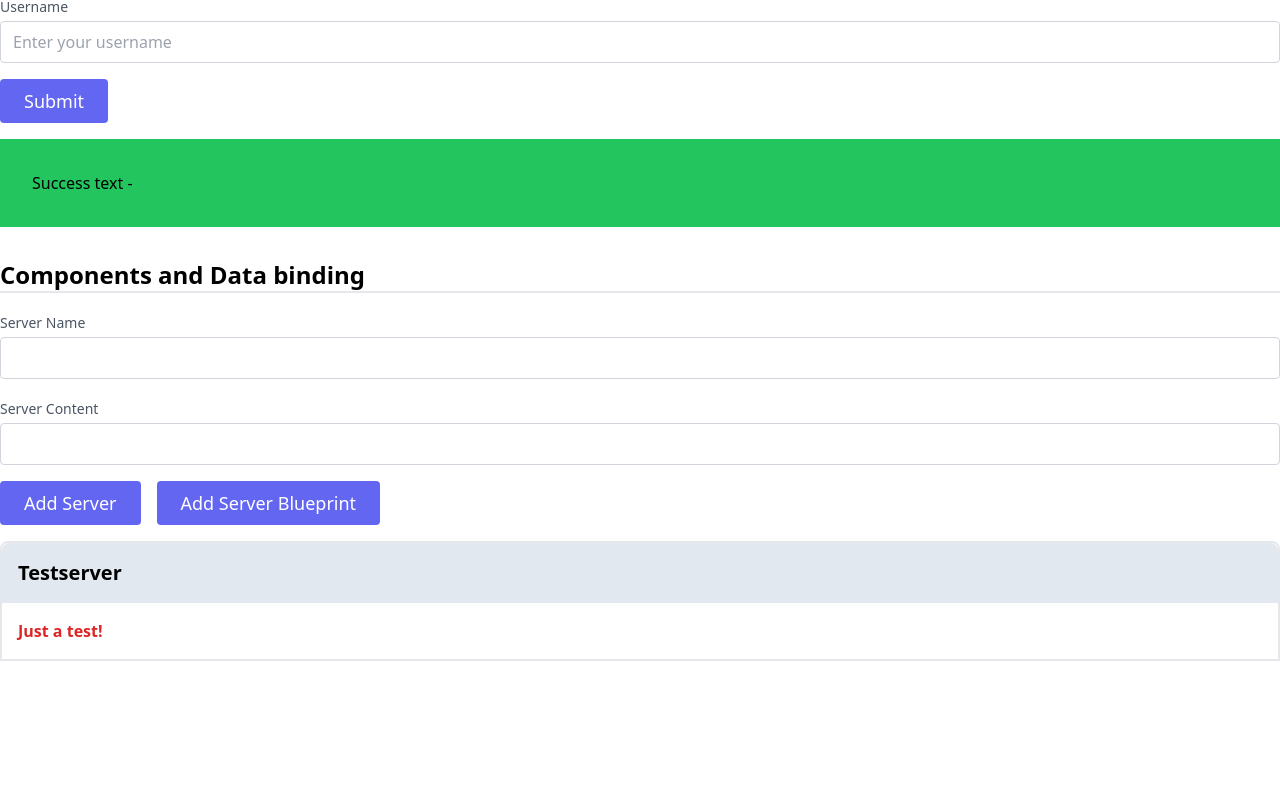
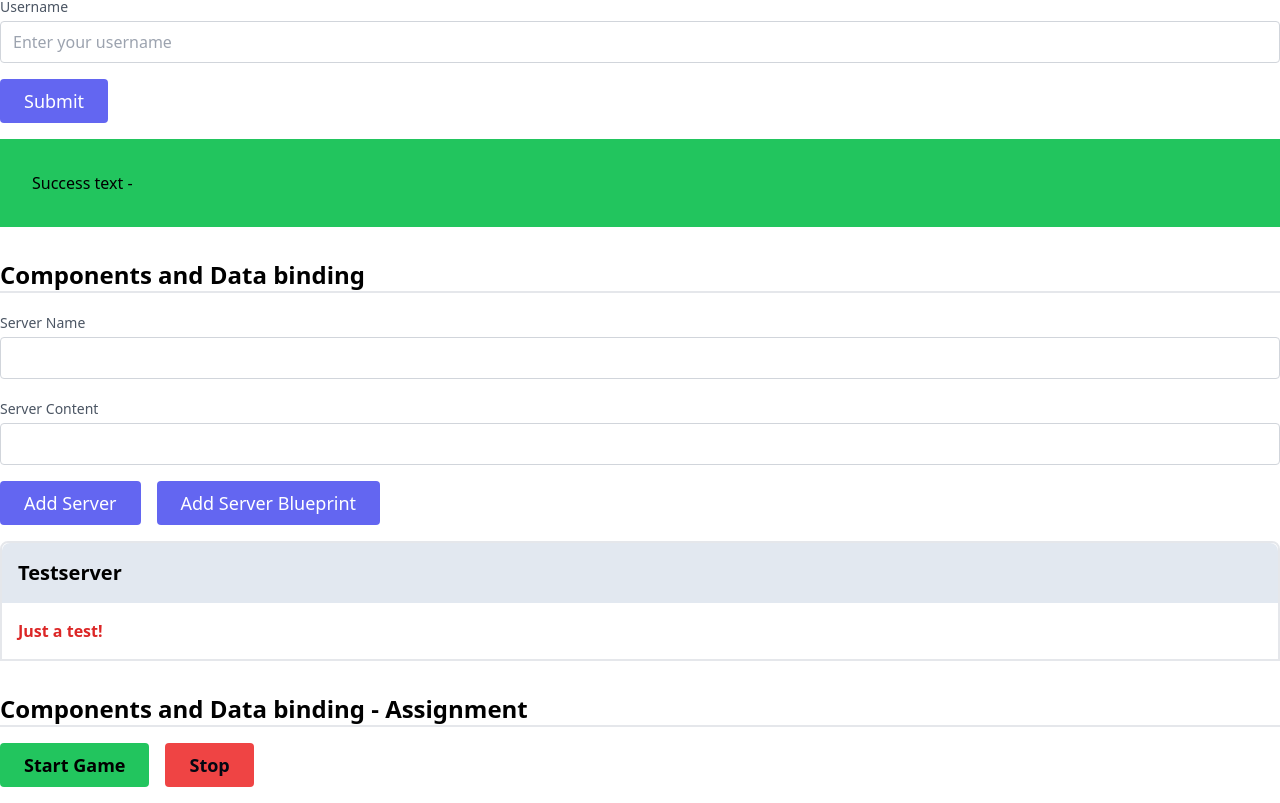
Before and after one commit to rafaelrmb/studying-angular, an Angular app: page / in a window 1280 px wide. Shown: the part 267-1070 px from the top of the page. Before the commit the page ends 928 px from the top, so only its background shows below. Built offline with nearby package versions, Linux system fonts and the light colour scheme.

Commit message:
add content and functionality to update numbers

```diff
--- a/src/app/app.component.html
+++ b/src/app/app.component.html
@@ -24,3 +24,20 @@
     </p>
   </app-server-element>
 </div>
+
+<div class="container flex flex-col gap-4 pt-8 mx-auto">
+  <h2 class="text-2xl font-semibold border-b-2">
+    Components and Data binding - Assignment
+  </h2>
+  <app-game-control (refreshNumber)="updateNumbers($event)"></app-game-control>
+  <div class="container flex flex-wrap gap-4">
+    <app-odd
+      *ngFor="let oddNumber of oddNumbersArr"
+      [number]="oddNumber"
+    ></app-odd>
+    <app-even
+      *ngFor="let evenNumber of evenNumbersArr"
+      [number]="evenNumber"
+    ></app-even>
+  </div>
+</div>
--- a/src/app/app.component.ts
+++ b/src/app/app.component.ts
@@ -9,6 +9,17 @@ export class AppComponent {
   serverElements = [
     { type: 'server', name: 'Testserver', content: 'Just a test!' },
   ];
+
+  oddNumbersArr: number[] = [];
+  evenNumbersArr: number[] = [];
+
+  updateNumbers(currentNumber: number) {
+    let isEven = currentNumber % 2 === 0;
+
+    isEven
+      ? this.evenNumbersArr.push(currentNumber)
+      : this.oddNumbersArr.push(currentNumber);
+  }
 
   onAddServer(data: {
     type: string;
```
